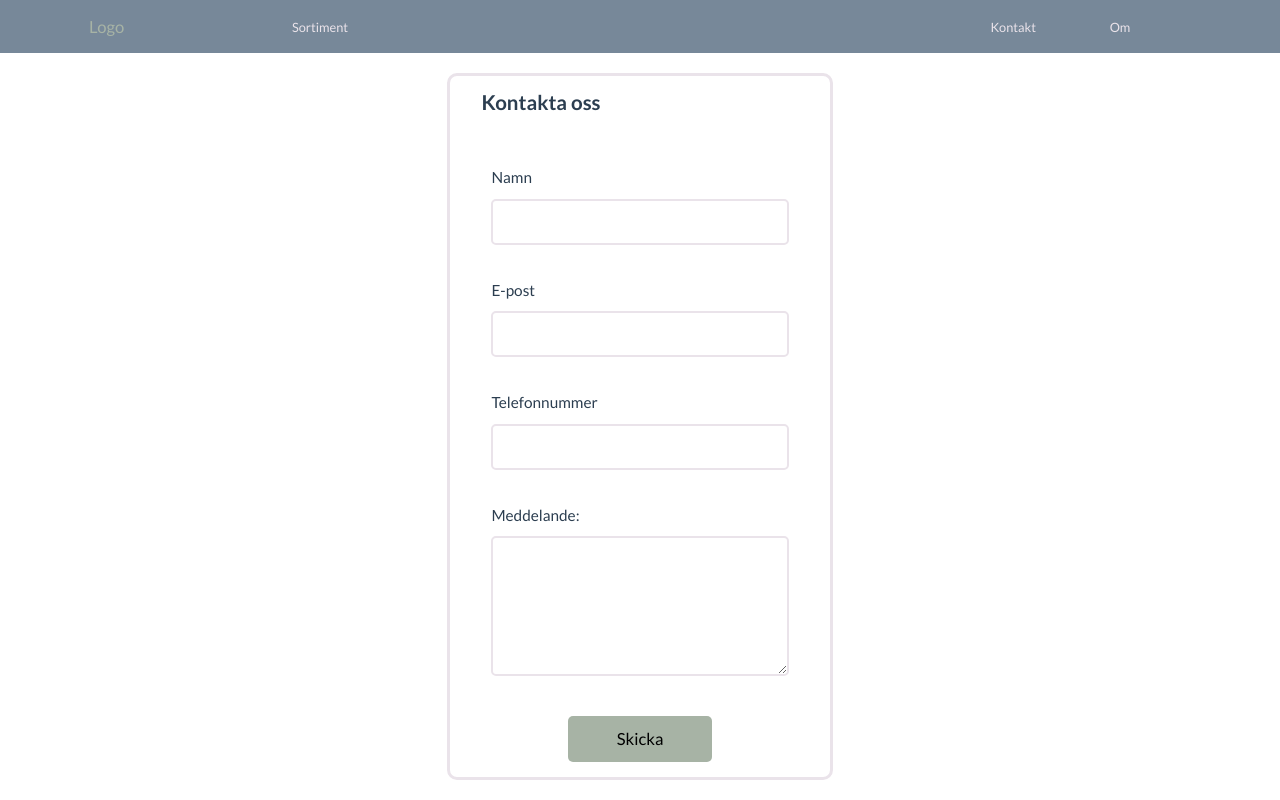
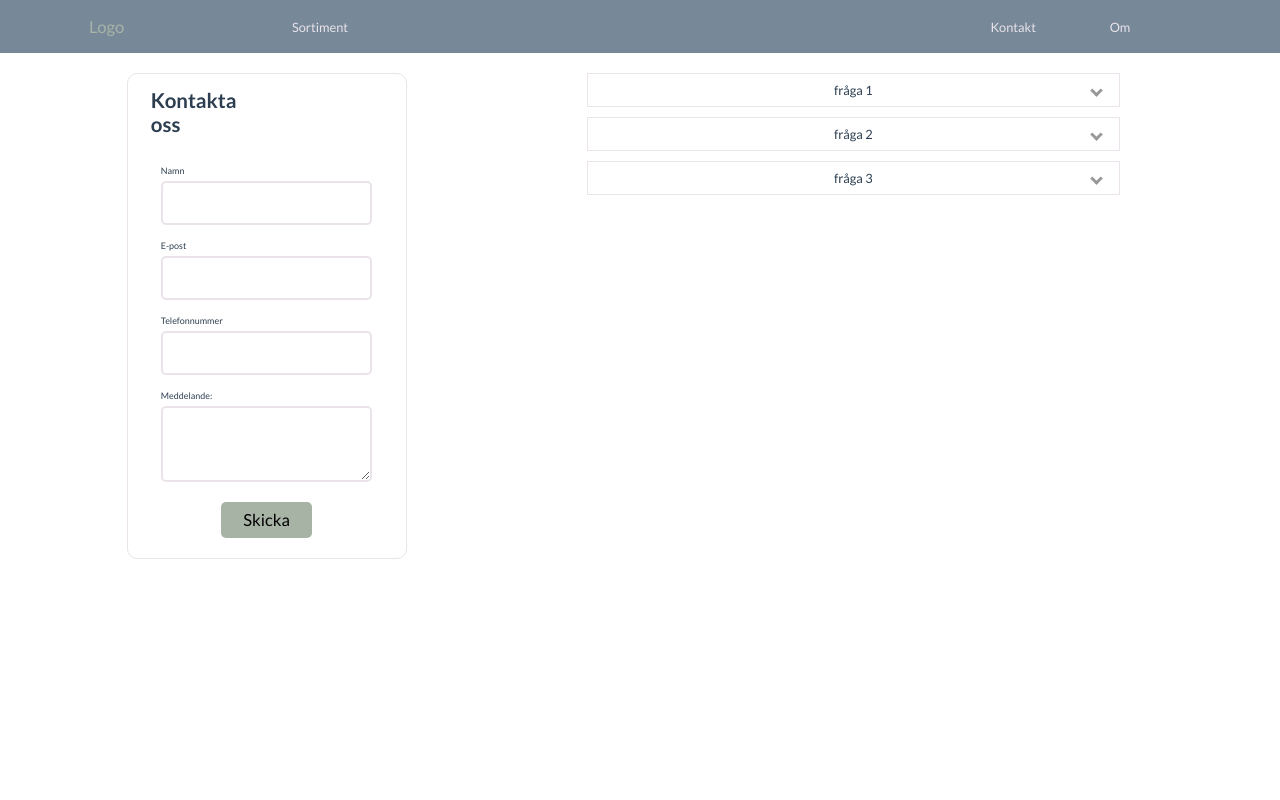
Before and after one commit to AndreasYpper/snickargladje, a Vue app in the folder frontend/snickargladje/: page /snickargladje/kontakt in a window 1280 px wide. Built offline with nearby package versions, Linux system fonts and the light colour scheme.

Commit message:
added questions field in contact view

```diff
--- a/frontend/snickargladje/src/App.vue
+++ b/frontend/snickargladje/src/App.vue
@@ -48,7 +48,7 @@ export default {
   background-color: #fff;
   display: grid;
   grid-template-columns: repeat(12, 1fr);
-  grid-template-rows: auto;
+  grid-template-rows: auto auto;
 }
 .footer {
   grid-row: 3;
--- /dev/null
+++ b/frontend/snickargladje/src/components/ContactForm.vue
@@ -0,0 +1,178 @@
+<template>
+  <div class="contact-container">
+    <div class="header">
+      <h1>Kontakta oss</h1>
+    </div>
+    <div class="form-wrapper">
+      <form class="contact-form">
+        <label class="form-label">Namn</label>
+        <input class="form-input" type="text" />
+        <label class="form-label">E-post</label>
+        <input class="form-input" type="text" />
+        <label class="form-label">Telefonnummer</label>
+        <input class="form-input" type="text" />
+        <label class="form-label"> Meddelande: </label>
+        <textarea class="form-input message" rows="6" cols="20" />
+        <div class="button-group">
+          <button class="send-button">Skicka</button>
+        </div>
+      </form>
+    </div>
+  </div>
+</template>
+
+<script>
+export default {};
+</script>
+
+<style scoped>
+.contact-container {
+  margin: 20px;
+  grid-column: 3 / 11;
+  display: grid;
+  grid-template-columns: repeat(12, 1fr);
+  grid-template-rows: 7vh auto;
+  border: #eae3ea solid 1px;
+  border-radius: 10px;
+}
+.header {
+  grid-column: 2 / 12;
+  grid-row: 1;
+  text-align: left;
+  font-size: 3vw;
+}
+.form-wrapper {
+  grid-column: 1 / 13;
+  grid-row: 2;
+  display: grid;
+  grid-template-columns: repeat(12, 1fr);
+  grid-template-rows: auto;
+  text-align: left;
+}
+.contact-form {
+  grid-column: 1 / 13;
+  display: grid;
+  grid-template-columns: repeat(12, 1fr);
+  grid-template-rows: 3vh;
+}
+.form-label {
+  grid-column: 2 / 12;
+  font-size: 3vw;
+  align-self: center;
+  text-align: left;
+  margin: 0px 0 5px 10px;
+}
+.form-input {
+  margin: 0 5px 15px 5px;
+  grid-column: 2 / 12;
+  text-align: left;
+  font-size: 4vw;
+  height: 30px;
+  padding-left: 10px;
+  border-radius: 5px;
+  border: 1px solid #eae3ea;
+}
+.message {
+  height: auto;
+}
+.button-group {
+  margin: 5px;
+  grid-column: 2 / 12;
+  grid-row: 10;
+  display: grid;
+  grid-template-columns: repeat(12, 1fr);
+  grid-template-rows: auto;
+}
+.send-button {
+  font-family: "Lato", sans-serif;
+  font-size: 4vw;
+  grid-column: 2 / 12;
+  background-color: #a7b3a5;
+  border: none;
+  border-radius: 5px;
+  cursor: pointer;
+  margin: 5px;
+  padding: 8px;
+}
+.send-button:hover {
+  background-color: #b4dbc0;
+}
+.send-button:active {
+  transform: translateY(2px);
+}
+@media (min-width: 600px) {
+  .contact-container {
+    margin: 20px;
+    display: grid;
+    grid-template-columns: repeat(12, 1fr);
+    grid-template-rows: 10vh auto;
+    border: #eae3ea solid 1px;
+    border-radius: 10px;
+  }
+  .header {
+    grid-column: 2 / 7;
+    grid-row: 1;
+    text-align: left;
+    font-size: 0.8vw;
+  }
+  .form-wrapper {
+    grid-column: 1 / 13;
+    grid-row: 2;
+    display: grid;
+    grid-template-columns: repeat(12, 1fr);
+    grid-template-rows: auto;
+    text-align: left;
+  }
+  .contact-form {
+    grid-column: 1 / 13;
+    display: grid;
+    grid-template-columns: repeat(12, 1fr);
+    grid-template-rows: auto;
+  }
+  .form-label {
+    grid-column: 2 / 12;
+    font-size: 0.7vw;
+    align-self: center;
+    text-align: left;
+    margin: 15px 0 5px 10px;
+  }
+  .form-input {
+    margin: 0 10px 0 10px;
+    grid-column: 2 / 12;
+    text-align: left;
+    font-size: 0.8vw;
+    padding: 0;
+    height: 40px;
+
+    padding-left: 10px;
+    border-radius: 5px;
+    border: 2px solid #eae3ea;
+  }
+  .message {
+    height: auto;
+  }
+  .button-group {
+    margin: 15px;
+    grid-column: 2 / 12;
+    grid-row: 10;
+    display: grid;
+    grid-template-columns: repeat(12, 1fr);
+    grid-template-rows: auto;
+  }
+  .send-button {
+    font-family: "Lato", sans-serif;
+    font-size: 1.3vw;
+    grid-column: 4 / 10;
+    background-color: #a7b3a5;
+    border: none;
+    border-radius: 5px;
+    cursor: pointer;
+  }
+  .send-button:hover {
+    background-color: #b4dbc0;
+  }
+  .send-button:active {
+    transform: translateY(2px);
+  }
+}
+</style>
--- /dev/null
+++ b/frontend/snickargladje/src/components/Questions.vue
@@ -0,0 +1,138 @@
+<template>
+  <div class="questions-container">
+    <div class="question">
+      <div class="text" @click="toggle()">
+        {{ question.question }}
+      </div>
+      <transition name="flip-arrow">
+        <div class="arrow-area" @click="toggle()">
+          <i class="arrow"></i>
+        </div>
+      </transition>
+      <div class="answer" v-if="show_answer">
+        {{ question.answer }}
+      </div>
+    </div>
+  </div>
+</template>
+
+<script>
+import { ref } from "vue";
+export default {
+  props: {
+    question: {
+      type: Object,
+      required: true,
+    },
+  },
+  setup() {
+    const show_answer = ref(false);
+
+    function toggle() {
+      show_answer.value = !show_answer.value;
+    }
+
+    return {
+      show_answer,
+      toggle,
+    };
+  },
+};
+</script>
+
+<style scoped>
+.questions-container {
+  grid-column: 1 / 13;
+  grid-row: auto;
+  display: grid;
+  grid-template-columns: repeat(12, 1fr);
+  grid-template-rows: min-content min-content min-content;
+}
+.question {
+  grid-column: 2 / 12;
+  border: #eae3ea solid 1px;
+  cursor: pointer;
+  display: grid;
+  grid-template-columns: repeat(12, 1fr);
+  margin-top: 10px;
+  font-size: 4vw;
+  align-items: center;
+}
+.text {
+  grid-column: 2 / 12;
+  padding: 8px;
+}
+.arrow-area {
+  grid-column: 12 / 13;
+}
+.arrow {
+  border: solid #9b989b;
+  border-width: 0 3px 3px 0;
+  display: inline-block;
+  padding: 3px;
+  transform: rotate(45deg);
+}
+.answer {
+  grid-column: 1 / 13;
+  background-color: #eae3ea;
+  padding: 8px;
+}
+.flip-arrow-enter-active,
+.flip-arrow-leave-active {
+  transition: transform 0.2s ease;
+}
+
+.flip-arrow-enter-from,
+.flip-arrow-leave-to {
+  transform: translateX(-100%);
+  transition: all 150ms ease-in 0s;
+}
+@media (min-width: 600px) {
+  .questions-container {
+    grid-column: 1 / 13;
+    grid-row: auto;
+    display: grid;
+    grid-template-columns: repeat(12, 1fr);
+    grid-template-rows: min-content min-content min-content;
+  }
+  .question {
+    grid-column: 2 / 12;
+    border: #eae3ea solid 1px;
+    cursor: pointer;
+    display: grid;
+    grid-template-columns: repeat(12, 1fr);
+    margin-top: 10px;
+    font-size: 1vw;
+    align-items: center;
+  }
+  .text {
+    grid-column: 2 / 12;
+    padding: 8px;
+  }
+  .arrow-area {
+    grid-column: 12 / 13;
+  }
+  .arrow {
+    border: solid #9b989b;
+    border-width: 0 3px 3px 0;
+    display: inline-block;
+    padding: 3px;
+    transform: rotate(45deg);
+  }
+  .answer {
+    grid-column: 1 / 13;
+    background-color: #eae3ea;
+    padding: 8px;
+  }
+  .flip-arrow-enter-active,
+  .flip-arrow-leave-active {
+    transition: transform 0.2s ease;
+  }
+
+  .flip-arrow-enter-from,
+  .flip-arrow-leave-to {
+    transform: translateX(-100%);
+    transition: all 150ms ease-in 0s;
+  }
+}
+</style>
--- a/frontend/snickargladje/src/views/ContactView.vue
+++ b/frontend/snickargladje/src/views/ContactView.vue
@@ -1,180 +1,85 @@
 <template>
   <div class="contact-container">
-    <div class="header">
-      <h1>Kontakta oss</h1>
+    <div class="contact-form">
+      <ContactForm />
     </div>
-    <div class="form-wrapper">
-      <form class="contact-form">
-        <label class="form-label">Namn</label>
-        <input class="form-input" type="text" />
-        <label class="form-label">E-post</label>
-        <input class="form-input" type="text" />
-        <label class="form-label">Telefonnummer</label>
-        <input class="form-input" type="text" />
-        <!-- <input class="form-input" type="text" placeholder="Förnamn" />
-        <input class="form-input" type="text" placeholder="Efternamn" />
-        <input class="form-input" type="text" placeholder="Epost" />
-        <input class="form-input" type="text" placeholder="Telefonnummer" /> -->
-        <label class="form-label"> Meddelande: </label>
-        <textarea class="form-input message" rows="6" cols="20" />
-        <div class="button-group">
-          <button class="send-button">Skicka</button>
-        </div>
-      </form>
+    <div class="questions">
+      <div class="question" v-for="question in questions" :key="question">
+        <Questions :question="question" />
+      </div>
     </div>
   </div>
 </template>
 
 <script>
-export default {};
+import ContactForm from "@/components/ContactForm";
+import Questions from "@/components/Questions";
+import { reactive } from "vue";
+export default {
+  components: {
+    ContactForm,
+    Questions,
+  },
+  setup() {
+    const questions = reactive([
+      {
+        question: "fråga 1",
+        answer: "svar 1",
+      },
+      {
+        question: "fråga 2",
+        answer: "svar 2",
+      },
+      {
+        question: "fråga 3",
+        answer: "svar 3",
+      },
+    ]);
+
+    return {
+      questions,
+    };
+  },
+};
 </script>
 
 <style scoped>
 .contact-container {
-  margin: 20px;
-  grid-column: 2 / 12;
-  display: grid;
-  grid-template-columns: repeat(12, 1fr);
-  grid-template-rows: 7vh auto;
-  border: #eae3ea solid 3px;
-  border-radius: 10px;
-}
-.header {
-  grid-column: 2 / 12;
-  grid-row: 1;
-  text-align: left;
-  font-size: 3vw;
-}
-.form-wrapper {
   grid-column: 1 / 13;
-  grid-row: 2;
-  display: grid;
-  grid-template-columns: repeat(12, 1fr);
-  grid-template-rows: auto;
-  text-align: left;
-}
-.contact-form {
-  grid-column: 1 / 13;
-  display: grid;
-  grid-template-columns: repeat(12, 1fr);
-  grid-template-rows: 3vh;
-}
-.form-label {
-  grid-column: 2 / 12;
-  font-size: 3vw;
-  align-self: center;
-  text-align: left;
-  margin: 0 0 0 10px;
-}
-.form-input {
-  margin: 0 5px 0 5px;
-  grid-column: 2 / 12;
-  text-align: left;
-  font-size: 4vw;
-  height: 30px;
-  padding-left: 10px;
-  border-radius: 5px;
-  border: 2px solid #eae3ea;
-}
-.message {
-  height: auto;
-}
-.button-group {
-  margin: 5px;
-  grid-column: 2 / 12;
-  grid-row: 10;
   display: grid;
   grid-template-columns: repeat(12, 1fr);
   grid-template-rows: auto;
 }
-.send-button {
-  font-family: "Lato", sans-serif;
-  font-size: 4vw;
+.contact-form {
   grid-column: 2 / 12;
-  background-color: #a7b3a5;
-  border: none;
-  border-radius: 5px;
-  cursor: pointer;
+  grid-row: 2;
 }
-.send-button:hover {
-  background-color: #b4dbc0;
-}
-.send-button:active {
-  transform: translateY(2px);
+.questions {
+  grid-column: 2 / 12;
+  grid-row: 1;
 }
 @media (min-width: 600px) {
   .contact-container {
-    margin: 20px;
-    grid-column: 5 / 9;
-    display: grid;
-    grid-template-columns: repeat(12, 1fr);
-    grid-template-rows: 10vh auto;
-    border: #eae3ea solid 3px;
-    border-radius: 10px;
-  }
-  .header {
-    grid-column: 2 / 7;
-    grid-row: 1;
-    text-align: left;
-    font-size: 0.8vw;
-  }
-  .form-wrapper {
-    grid-column: 1 / 13;
-    grid-row: 2;
-    display: grid;
-    grid-template-columns: repeat(12, 1fr);
-    grid-template-rows: auto;
-    text-align: left;
-  }
-  .contact-form {
     grid-column: 1 / 13;
     display: grid;
     grid-template-columns: repeat(12, 1fr);
     grid-template-rows: auto;
   }
-  .form-label {
-    grid-column: 2 / 12;
-    font-size: 1.2vw;
-    align-self: center;
-    text-align: left;
-    margin: 0 0 0 10px;
+  .contact-form {
+    grid-column: 2 / 5;
+    grid-row: 1;
   }
-  .form-input {
-    margin: 0 10px 0 10px;
-    grid-column: 2 / 12;
-    text-align: left;
-    font-size: 1.2vw;
-    height: 40px;
-
-    padding-left: 10px;
-    border-radius: 5px;
-    border: 2px solid #eae3ea;
-  }
-  .message {
-    height: auto;
-  }
-  .button-group {
-    margin: 15px;
-    grid-column: 2 / 12;
-    grid-row: 10;
+  .questions {
+    grid-column: 6 / 12;
+    grid-row: 1;
     display: grid;
     grid-template-columns: repeat(12, 1fr);
-    grid-template-rows: auto;
+    grid-template-rows: min-content min-content;
+    margin-top: 10px;
   }
-  .send-button {
-    font-family: "Lato", sans-serif;
-    font-size: 1.3vw;
-    grid-column: 4 / 10;
-    background-color: #a7b3a5;
-    border: none;
-    border-radius: 5px;
-    cursor: pointer;
-  }
-  .send-button:hover {
-    background-color: #b4dbc0;
-  }
-  .send-button:active {
-    transform: translateY(2px);
+  .question {
+    grid-column: 1 / 13;
+    grid-row: auto;
   }
 }
 </style>
```
